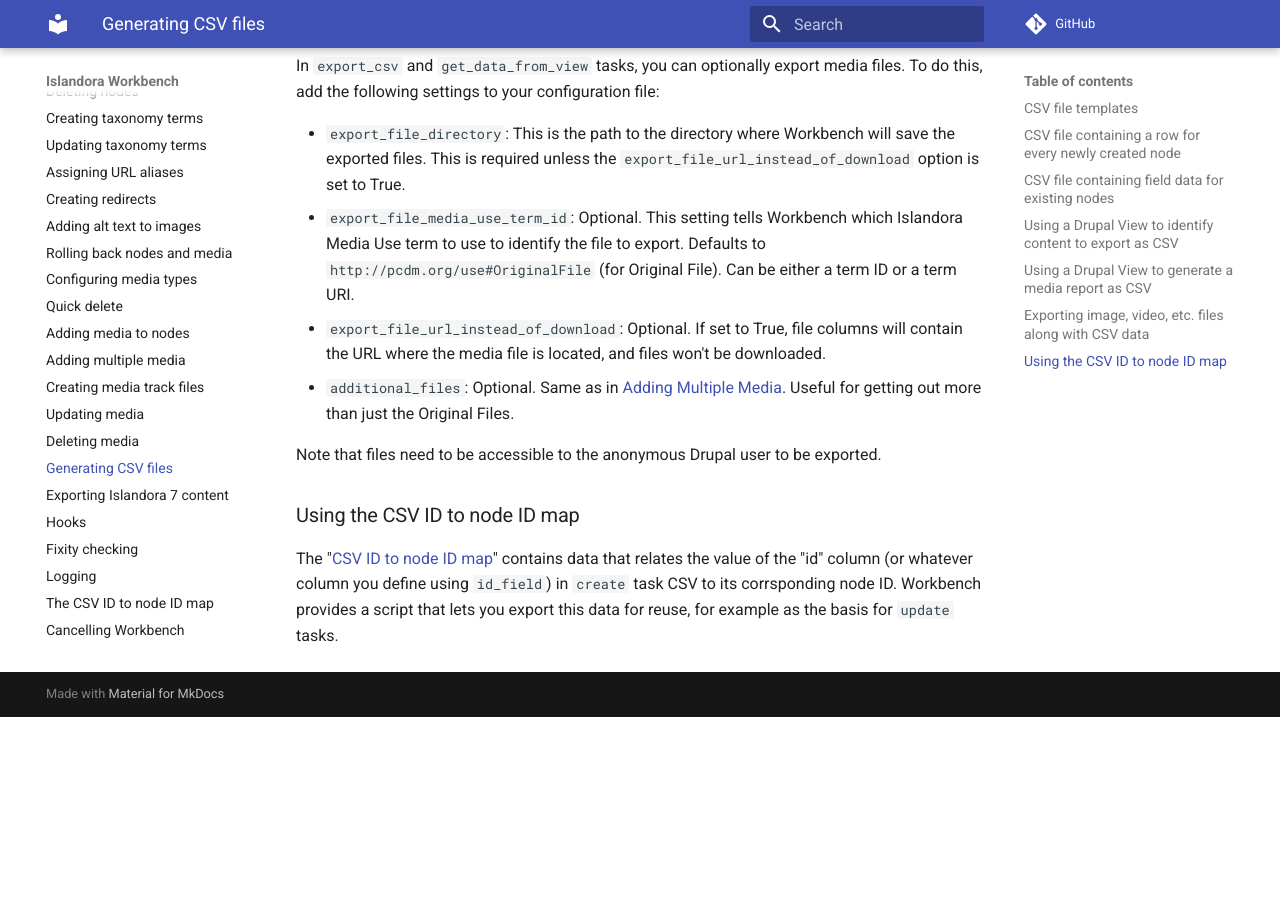
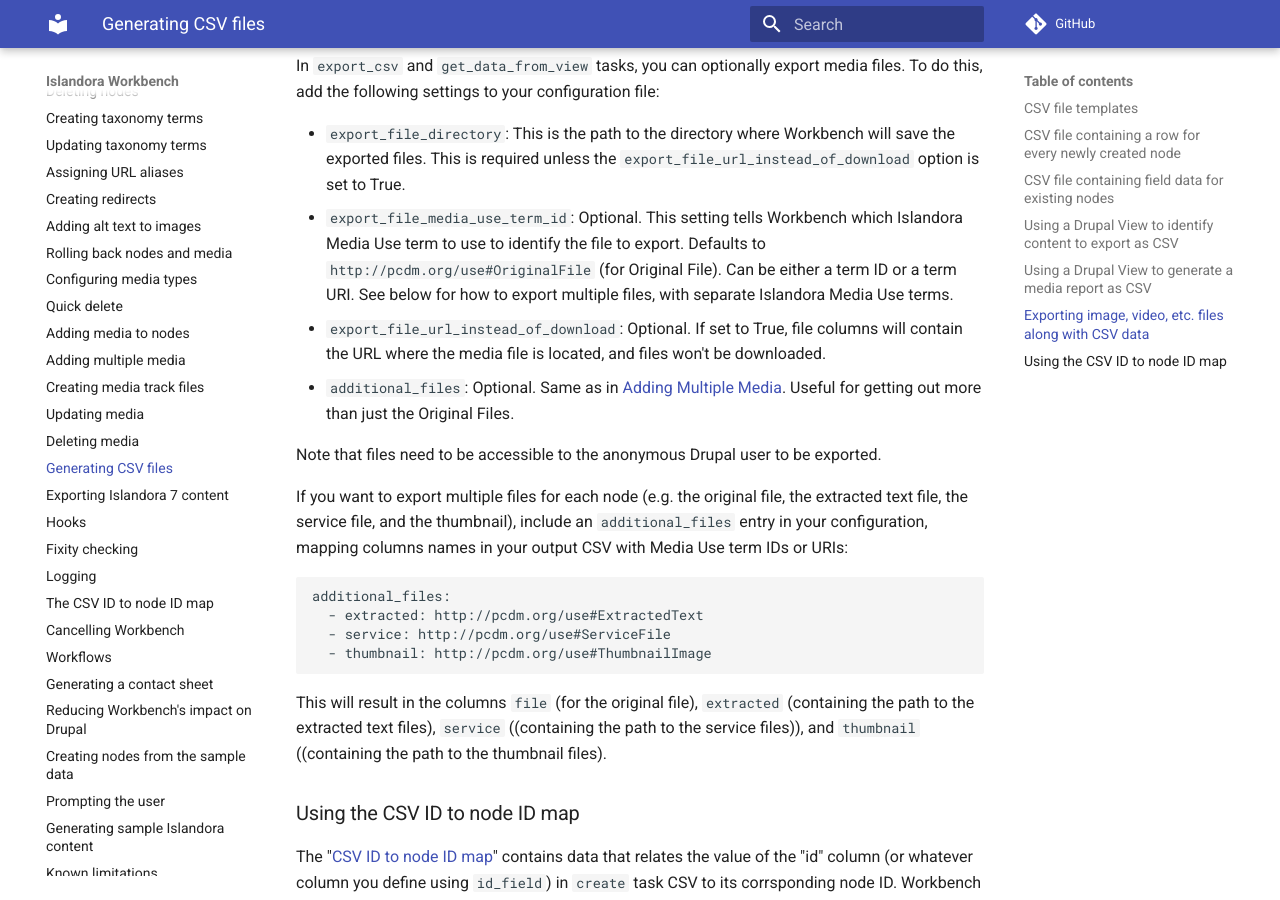
Before and after one commit to mjordan/islandora_workbench_docs, an MkDocs documentation site: the page built from docs/generating_csv_files.md, in a window 1280 px wide and 900 px high, scrolled down 7535 px. Built offline with MkDocs 1.6.1 and Material for MkDocs 9.7.7, drawn with Linux system fonts in a browser that asks for light colours; comment, search, counter and statistics services are not loaded; before the commit the page ends 8252 px from its top, so only the background shows below that.

Commit message:
Updates resulting from merging https://github.com/mjordan/islandora_workbench/pull/942.

````diff
--- a/docs/generating_csv_files.md
+++ b/docs/generating_csv_files.md
@@ -186,12 +186,23 @@
 In `export_csv` and `get_data_from_view` tasks, you can optionally export media files. To do this, add the following settings to your configuration file:
 
 * `export_file_directory`: This is the path to the directory where Workbench will save the exported files. This is required unless the `export_file_url_instead_of_download` option is set to True.
-* `export_file_media_use_term_id`: Optional. This setting tells Workbench which Islandora Media Use term to use to identify the file to export. Defaults to `http://pcdm.org/use#OriginalFile` (for Original File). Can be either a term ID or a term URI.
+* `export_file_media_use_term_id`: Optional. This setting tells Workbench which Islandora Media Use term to use to identify the file to export. Defaults to `http://pcdm.org/use#OriginalFile` (for Original File). Can be either a term ID or a term URI. See below for how to export multiple files, with separate Islandora Media Use terms.
 * `export_file_url_instead_of_download`: Optional. If set to True, file columns will contain the URL where the media file is located, and files won't be downloaded.
 * `additional_files`: Optional. Same as in [Adding Multiple Media](adding_multiple_media.md). Useful for getting out more than just the Original Files.
 
 Note that files need to be accessible to the anonymous Drupal user to be exported.
 
+If you want to export multiple files for each node (e.g. the original file, the extracted text file, the service file, and the thumbnail), include an `additional_files` entry in your configuration, mapping columns names in your output CSV with Media Use term IDs or URIs:
+
+```
+additional_files:
+  - extracted: http://pcdm.org/use#ExtractedText
+  - service: http://pcdm.org/use#ServiceFile
+  - thumbnail: http://pcdm.org/use#ThumbnailImage
+```
+
+  This will result in the columns `file` (for the original file), `extracted` (containing the path to the extracted text files), `service` ((containing the path to the service files)), and `thumbnail` ((containing the path to the thumbnail files).
+
 ### Using the CSV ID to node ID map
 
 The "[CSV ID to node ID map](/islandora_workbench_docs/csv_id_to_node_id_map/)" contains data that relates the value of the "id" column (or whatever column you define using `id_field`) in `create` task CSV to its corrsponding node ID. Workbench provides a script that lets you export this data for reuse, for example as the basis for `update` tasks.
````
Also changed, not shown: docs/changelog.md (+2 -0 lines), docs/configuration.md (+3 -2 lines).
